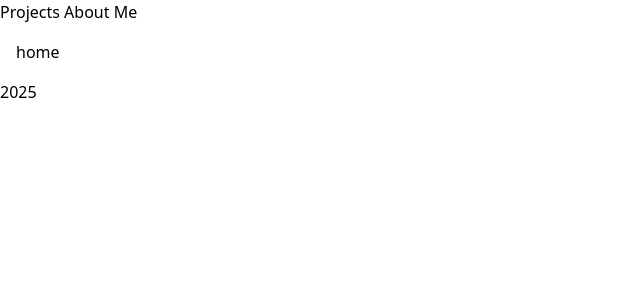
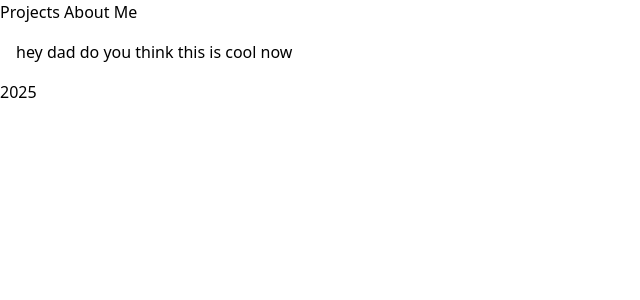
Before and after one commit to adamhacker06/adamhacker06.github.io, a Nuxt app: page / in a window 1280 px wide. Shown: the top 300 px of the page, without its empty margins (0-640 px from the left). Built offline with nearby package versions, Linux system fonts and the light colour scheme.

Commit message:
added message for dad lol

```diff
--- a/app/pages/index.vue
+++ b/app/pages/index.vue
@@ -1,5 +1,5 @@
 <template>
-  <div>home</div>
+  <div>hey dad do you think this is cool now</div>
 </template>
 
 <script></script>
```
